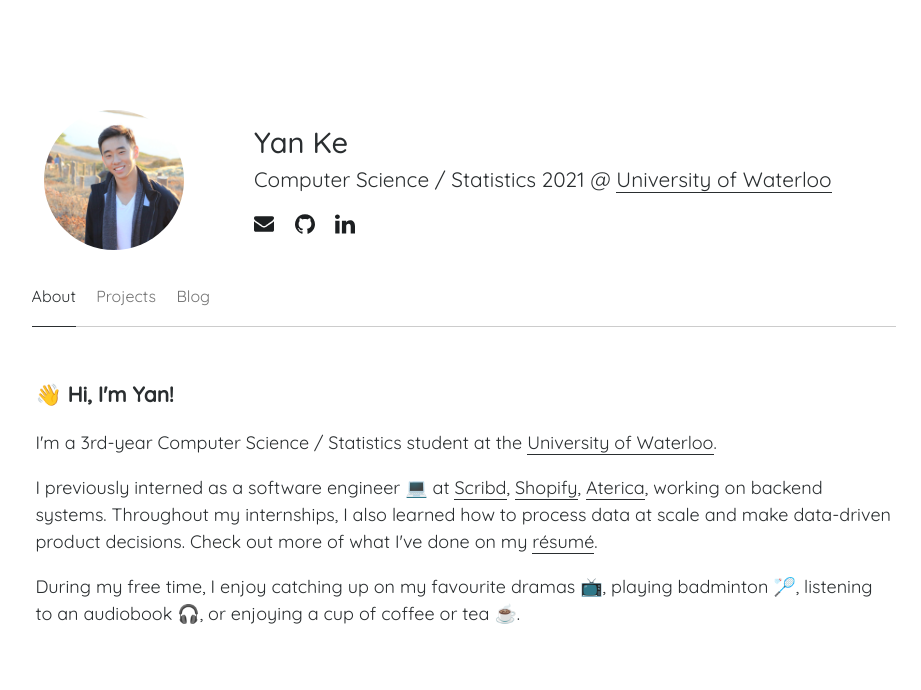
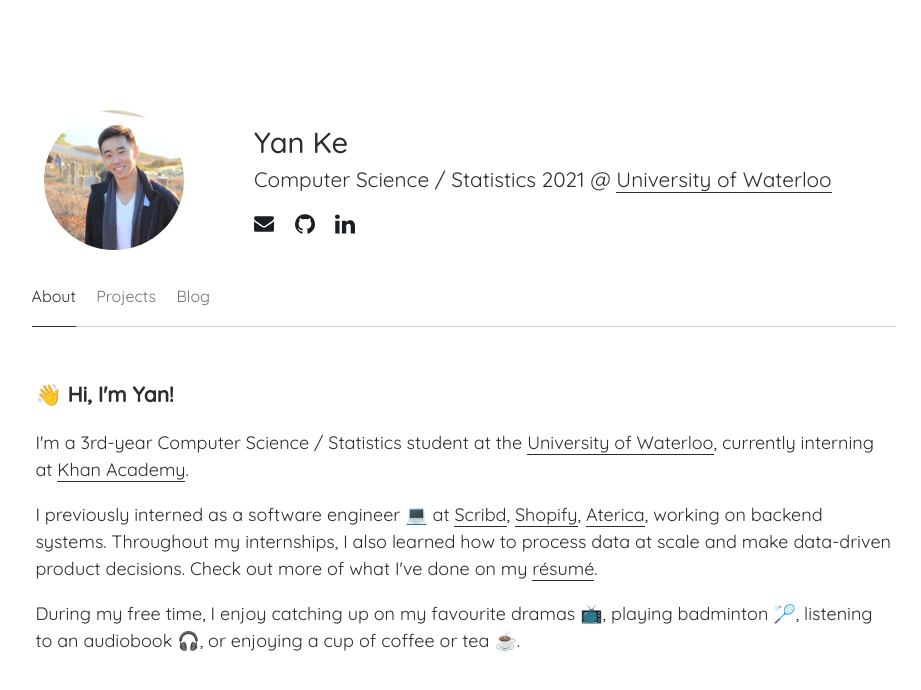
Before and after one commit to yanske/yanske1.github.io, a Jekyll site: the page built from html/index.html, in a window 1280 px wide. Shown: the top 690 px of the page, without its empty margins (176-1097 px from the left). Built offline with Jekyll 4.4.1, drawn with Linux system fonts in a browser that asks for light colours.

```diff
--- a/Gemfile
+++ b/Gemfile
@@ -5,3 +5,4 @@ gem "jekyll", ">= 3.8.4"
 gem 'jekyll-compress-images'
 gem "jekyll-seo-tag"
 gem "jekyll-sitemap"
+gem 'jekyll-tex', git: 'https://github.com/yanske1/jekyll-tex'
--- a/_config.yml
+++ b/_config.yml
@@ -17,6 +17,7 @@ plugins:
   - jekyll-compress-images
   - jekyll-seo-tag
   - jekyll-sitemap
+  - jekyll-tex
 
 sass:
   sass_dir: _scss
@@ -48,3 +49,8 @@ social:
     - https://github.com/yanske1
     - https://www.facebook.com/yansongke
     - https://www.linkedin.com/in/yanske1/
+
+# -- Jekyll Tex ---
+# tex:
+#   source: assets
+#   output: assets
--- a/html/index.html
+++ b/html/index.html
@@ -6,10 +6,10 @@ permalink: index.html
 <div class="home wrapper">
   <h3>👋 Hi, I'm Yan!</h3>
   <p>
-    I'm a 3rd-year Computer Science / Statistics student at the <a class="ext" href="https://uwaterloo.ca/" target="_blank" rel="noopener">University of Waterloo</a>.
+    I'm a 3rd-year Computer Science / Statistics student at the <a class="ext" href="https://uwaterloo.ca/" target="_blank" rel="noopener">University of Waterloo</a>, currently interning at <a class="ext" href="https://www.khanacademy.org/" target="_blank" rel="noopener">Khan Academy</a>.
   </p>
   <p>
-    I previously interned as a software engineer 💻 at <a class="ext" href="https://www.scribd.com/" target="_blank" rel="noopener">Scribd</a>, <a class="ext" href="https://www.shopify.ca" target="_blank" rel="noopener">Shopify</a>, <a class="ext" href="https://www.aterica.com/" target="_blank" rel="noopener">Aterica</a>, working on backend systems. Throughout my internships, I also learned how to process data at scale and make data-driven product decisions. Check out more of what I've done on my <a class="ext" href="{{ site.baseurl }}/assets/Yan_Resume.pdf" target="_blank">résumé</a>.
+    I previously interned as a software engineer 💻 at <a class="ext" href="https://www.scribd.com/" target="_blank" rel="noopener">Scribd</a>, <a class="ext" href="https://www.shopify.ca" target="_blank" rel="noopener">Shopify</a>, <a class="ext" href="https://www.aterica.com/" target="_blank" rel="noopener">Aterica</a>, working on backend systems. Throughout my internships, I also learned how to process data at scale and make data-driven product decisions. Check out more of what I've done on my <a class="ext" href="{{ site.baseurl }}/assets/resume.pdf" target="_blank">résumé</a>.
   </p>
   <p>
     During my free time, I enjoy catching up on my favourite dramas 📺, playing badminton 🏸, listening to an audiobook 🎧, or enjoying a cup of coffee or tea ☕.
```
Also changed, not shown: Gemfile.lock, 3 other files.
